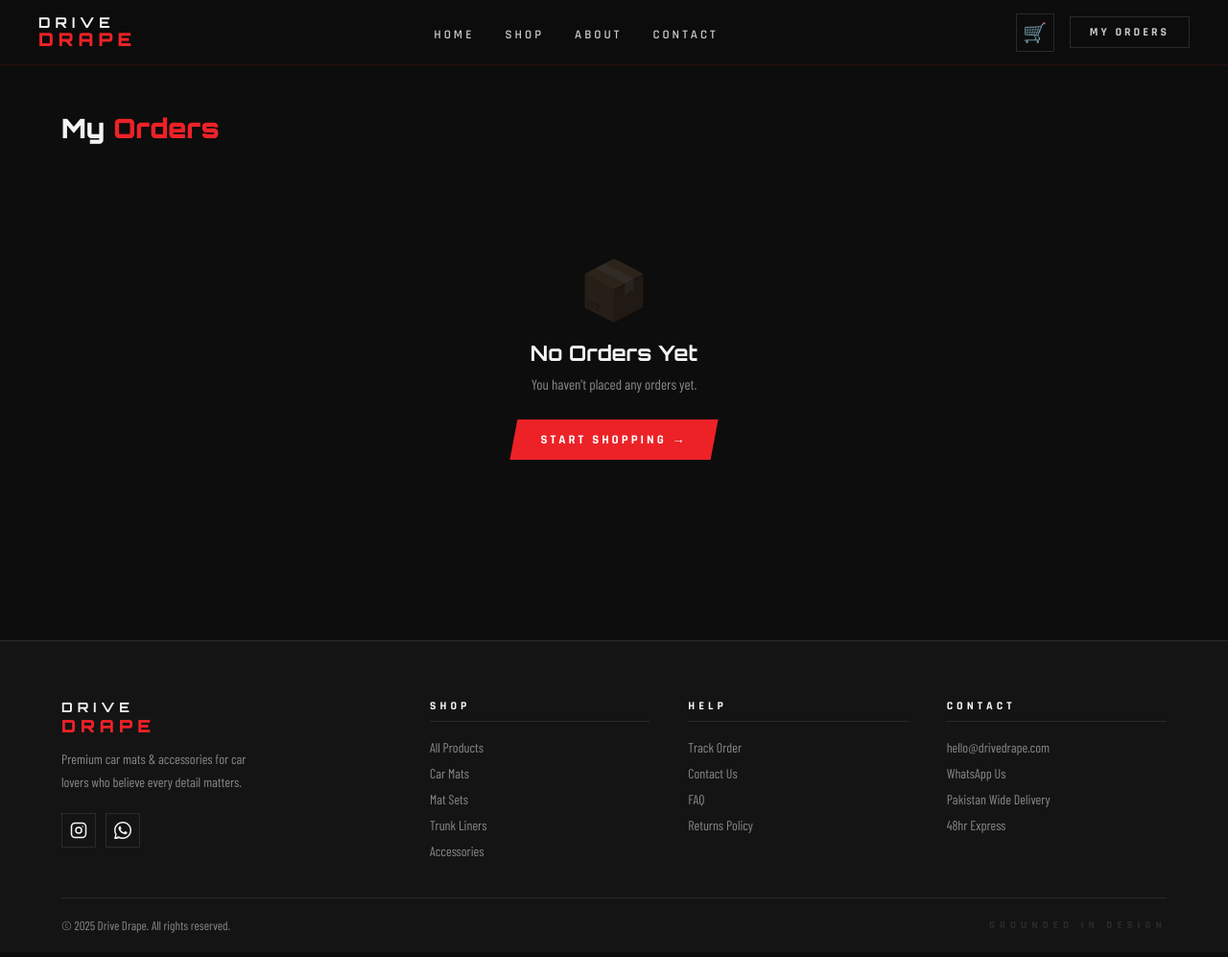
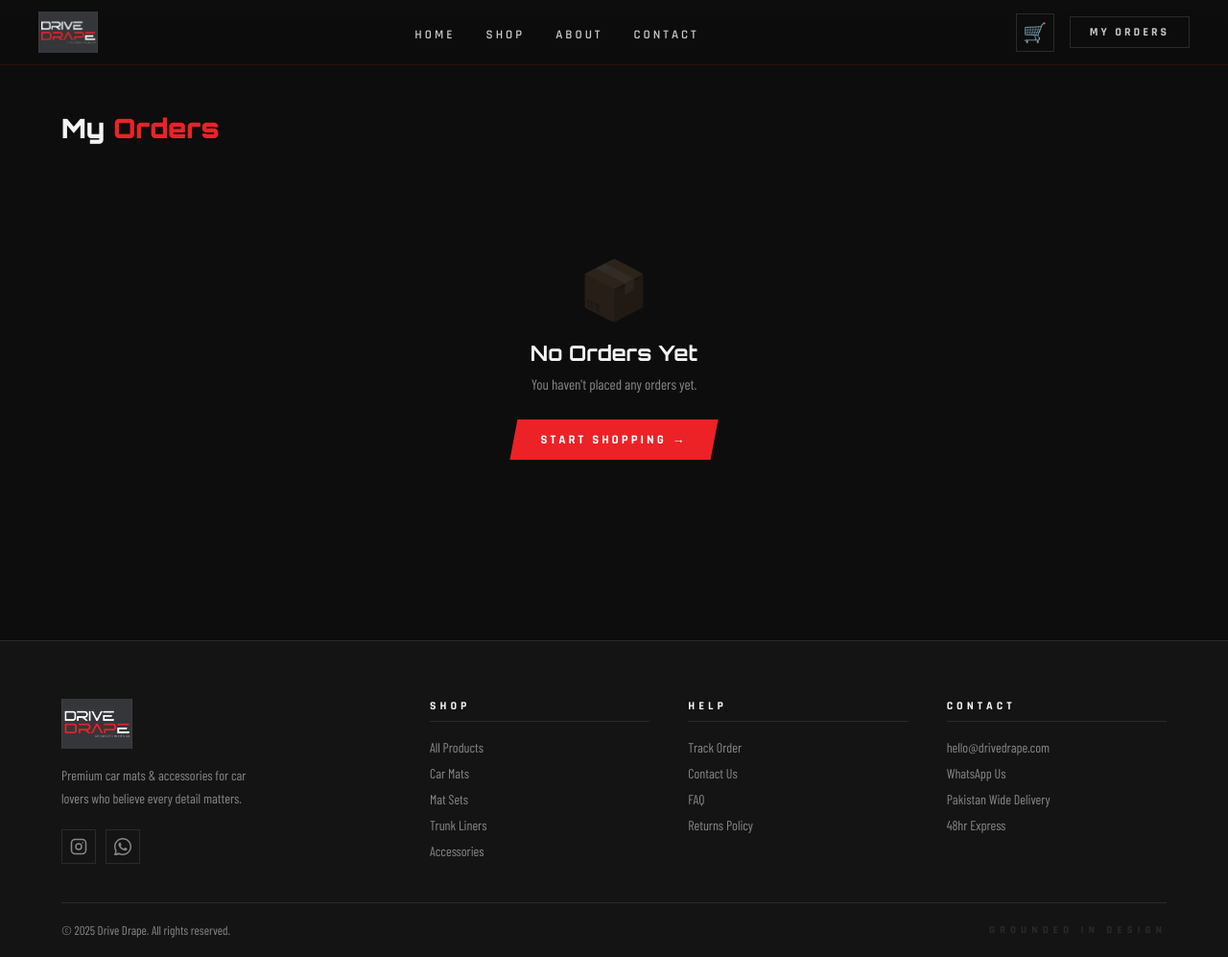
Before and after one commit to shahgillani122727-dotcom/drivedrape, a Django app: page /accounts/orders/ in a window 1280 px wide. Shown: the whole page at 96% size. Before the commit the page ends 972 px from the top, so only its background shows below. Run offline with Django 5.2, Linux system fonts and the light colour scheme; the visitor is signed in with stand-in values (Sample User, id 1); data that the repository does not hold is empty; some web fonts are replaced.

Commit message:
Add real logo

```diff
--- a/templates/base.html
+++ b/templates/base.html
@@ -1,3 +1,4 @@
+{% load static %}
 <!DOCTYPE html>
 <html lang="en">
 <head>
@@ -10,7 +11,6 @@
   <link rel="preconnect" href="https://fonts.googleapis.com"/>
   <link href="https://fonts.googleapis.com/css2?family=Orbitron:wght@400;700;900&family=Rajdhani:wght@400;500;600;700&family=Barlow+Condensed:wght@300;400;500;600&display=swap" rel="stylesheet"/>
 
-  <!-- Base CSS -->
   <style>
     :root {
       --red:    #EC2227;
@@ -35,7 +35,7 @@
     img{max-width:100%;display:block}
     button{cursor:pointer;border:none;background:none}
 
-    /* ── NAVBAR ──────────────────────────────── */
+    /* ── NAVBAR ── */
     #navbar{
       position:fixed;top:0;left:0;width:100%;z-index:900;
       height:var(--nav-h);
@@ -48,9 +48,12 @@
     }
     #navbar.scrolled{height:58px;border-bottom-color:rgba(236,34,39,.4)}
 
-    .nav-logo{display:flex;flex-direction:column;line-height:.95}
-    .nav-logo .d1{font-family:'Orbitron',sans-serif;font-weight:700;font-size:15px;letter-spacing:5px;color:var(--white)}
-    .nav-logo .d2{font-family:'Orbitron',sans-serif;font-weight:900;font-size:19px;letter-spacing:5px;color:var(--red)}
+    /* LOGO IMAGE */
+    .nav-logo img{
+      height:44px;width:auto;object-fit:contain;
+      transition:height .3s;
+    }
+    #navbar.scrolled .nav-logo img{height:36px}
 
     .nav-links{display:flex;gap:32px;list-style:none}
     .nav-links a{
@@ -91,14 +94,12 @@
     }
     .nav-login:hover{border-color:var(--red);color:var(--white)}
 
-    /* Hamburger */
     .hamburger{display:none;flex-direction:column;gap:5px;padding:6px}
     .hamburger span{display:block;width:22px;height:2px;background:var(--white);transition:all .3s}
     .hamburger.open span:nth-child(1){transform:translateY(7px) rotate(45deg)}
     .hamburger.open span:nth-child(2){opacity:0}
     .hamburger.open span:nth-child(3){transform:translateY(-7px) rotate(-45deg)}
 
-    /* Mobile nav drawer */
     .mobile-nav{
       position:fixed;top:var(--nav-h);left:0;width:100%;
       background:var(--dark);border-top:1px solid var(--grey);
@@ -116,10 +117,7 @@
     }
     .mobile-nav a:hover{color:var(--red)}
 
-    /* ── PAGE BODY ───────────────────────────── */
     .page-body{margin-top:var(--nav-h)}
-
-    /* ── COMMON UTILITIES ────────────────────── */
     .container{max-width:1200px;margin:0 auto;padding:0 24px}
     .section-pad{padding:80px 0}
 
@@ -149,14 +147,12 @@
     .btn-outline:hover{border-color:var(--red);color:var(--red)}
     .btn-full{width:100%;justify-content:center}
 
-    /* reveal */
     .reveal{opacity:0;transform:translateY(28px);transition:opacity .6s,transform .6s}
     .reveal.up{opacity:1;transform:translateY(0)}
     .reveal-d1{transition-delay:.1s}
     .reveal-d2{transition-delay:.2s}
     .reveal-d3{transition-delay:.3s}
 
-    /* ── MESSAGES / ALERTS ───────────────────── */
     .messages{position:fixed;top:80px;right:20px;z-index:999;display:flex;flex-direction:column;gap:8px}
     .alert{
       padding:12px 20px;font-family:'Rajdhani',sans-serif;font-weight:600;
@@ -170,11 +166,10 @@
     @keyframes slideIn{from{opacity:0;transform:translateX(20px)}to{opacity:1;transform:translateX(0)}}
     @keyframes fadeOut{from{opacity:1}to{opacity:0;pointer-events:none}}
 
-    /* ── FOOTER ──────────────────────────────── */
+    /* ── FOOTER ── */
     footer{background:var(--dark);border-top:1px solid var(--grey);margin-top:60px}
     .footer-top{padding:60px 0 40px;display:grid;grid-template-columns:1.5fr 1fr 1fr 1fr;gap:40px}
-    .footer-brand .d1{font-family:'Orbitron',sans-serif;font-weight:700;font-size:14px;letter-spacing:5px;color:var(--white)}
-    .footer-brand .d2{font-family:'Orbitron',sans-serif;font-weight:900;font-size:18px;letter-spacing:5px;color:var(--red);margin-bottom:12px}
+    .footer-brand img{height:52px;width:auto;margin-bottom:16px}
     .footer-brand p{font-size:14px;font-weight:300;color:var(--lg);line-height:1.7;max-width:220px}
     .footer-col h4{font-family:'Rajdhani',sans-serif;font-weight:700;font-size:12px;letter-spacing:4px;text-transform:uppercase;color:var(--white);margin-bottom:16px;padding-bottom:8px;border-bottom:1px solid var(--grey)}
     .footer-col ul{list-style:none;display:flex;flex-direction:column;gap:8px}
@@ -183,8 +178,8 @@
     .footer-social{display:flex;gap:10px;margin-top:20px}
     .footer-social a{
       width:36px;height:36px;border:1px solid var(--grey);
-      display:flex;align-items:center;justify-content:center;font-size:16px;
-      transition:border-color .2s,color .2s;
+      display:flex;align-items:center;justify-content:center;
+      transition:border-color .2s,color .2s;color:var(--lg);
     }
     .footer-social a:hover{border-color:var(--red);color:var(--red)}
     .footer-bar{
@@ -194,7 +189,6 @@
     .footer-bar p{font-size:13px;font-weight:300;color:var(--lg)}
     .footer-bar .slogan{font-family:'Rajdhani',sans-serif;font-weight:700;font-size:11px;letter-spacing:5px;text-transform:uppercase;color:var(--grey)}
 
-    /* ── RESPONSIVE ──────────────────────────── */
     @media(max-width:900px){
       #navbar{padding:0 20px}
       .nav-links,.nav-login{display:none}
@@ -214,8 +208,7 @@
 <!-- NAVBAR -->
 <nav id="navbar">
   <a href="{% url 'core:home' %}" class="nav-logo">
-    <span class="d1">DRIVE</span>
-    <span class="d2">DRAPE</span>
+    <img src="{% static 'logo.jpeg' %}" alt="Drive Drape"/>
   </a>
   <ul class="nav-links">
     <li><a href="{% url 'core:home' %}" class="{% if request.resolver_match.url_name == 'home' %}active{% endif %}">Home</a></li>
@@ -256,7 +249,6 @@
   </ul>
 </div>
 
-<!-- DJANGO MESSAGES -->
 {% if messages %}
 <div class="messages">
   {% for msg in messages %}
@@ -265,7 +257,6 @@
 </div>
 {% endif %}
 
-<!-- PAGE CONTENT -->
 <main class="page-body">
   {% block content %}{% endblock %}
 </main>
@@ -275,11 +266,9 @@
   <div class="container">
     <div class="footer-top">
       <div class="footer-brand">
-        <div class="d1">DRIVE</div>
-        <div class="d2">DRAPE</div>
+        <img src="{% static 'logo.jpeg' %}" alt="Drive Drape"/>
         <p>Premium car mats & accessories for car lovers who believe every detail matters.</p>
         <div class="footer-social">
-          <!-- Instagram -->
           <a href="https://www.instagram.com/drivedrape?igsh=ZHJidDNhMWU1MzI4" target="_blank" aria-label="Instagram">
             <svg width="18" height="18" viewBox="0 0 24 24" fill="none" stroke="currentColor" stroke-width="2" stroke-linecap="round" stroke-linejoin="round">
               <rect x="2" y="2" width="20" height="20" rx="5" ry="5"/>
@@ -287,7 +276,6 @@
               <circle cx="17.5" cy="6.5" r="1" fill="currentColor" stroke="none"/>
             </svg>
           </a>
-          <!-- WhatsApp -->
           <a href="https://wa.me/923170004122" target="_blank" aria-label="WhatsApp">
             <svg width="18" height="18" viewBox="0 0 24 24" fill="currentColor">
               <path d="M17.472 14.382c-.297-.149-1.758-.867-2.03-.967-.273-.099-.471-.148-.67.15-.197.297-.767.966-.94 1.164-.173.199-.347.223-.644.075-.297-.15-1.255-.463-2.39-1.475-.883-.788-1.48-1.761-1.653-2.059-.173-.297-.018-.458.13-.606.134-.133.298-.347.446-.52.149-.174.198-.298.298-.497.099-.198.05-.371-.025-.52-.075-.149-.669-1.612-.916-2.207-.242-.579-.487-.5-.669-.51-.173-.008-.371-.01-.57-.01-.198 0-.52.074-.792.372-.272.297-1.04 1.016-1.04 2.479 0 1.462 1.065 2.875 1.213 3.074.149.198 2.096 3.2 5.077 4.487.709.306 1.262.489 1.694.625.712.227 1.36.195 1.871.118.571-.085 1.758-.719 2.006-1.413.248-.694.248-1.289.173-1.413-.074-.124-.272-.198-.57-.347z"/>
@@ -333,25 +321,18 @@
 </footer>
 
 <script>
-  // ── Navbar scroll
   const nav = document.getElementById('navbar');
   window.addEventListener('scroll', () => nav.classList.toggle('scrolled', scrollY > 50));
-
-  // ── Hamburger
   const ham = document.getElementById('hamburger');
   const mob = document.getElementById('mobileNav');
   ham.addEventListener('click', () => {
     ham.classList.toggle('open');
     mob.classList.toggle('open');
   });
-
-  // ── Scroll reveal
   const observer = new IntersectionObserver(entries => {
     entries.forEach(e => { if (e.isIntersecting) { e.target.classList.add('up'); observer.unobserve(e.target); } });
   }, { threshold: 0.1 });
   document.querySelectorAll('.reveal').forEach(el => observer.observe(el));
-
-  // ── Close mobile nav on link click
   document.querySelectorAll('.mobile-nav a').forEach(a => a.addEventListener('click', () => {
     ham.classList.remove('open'); mob.classList.remove('open');
   }));
```
Also changed, not shown: static/logo.jpeg (added).
